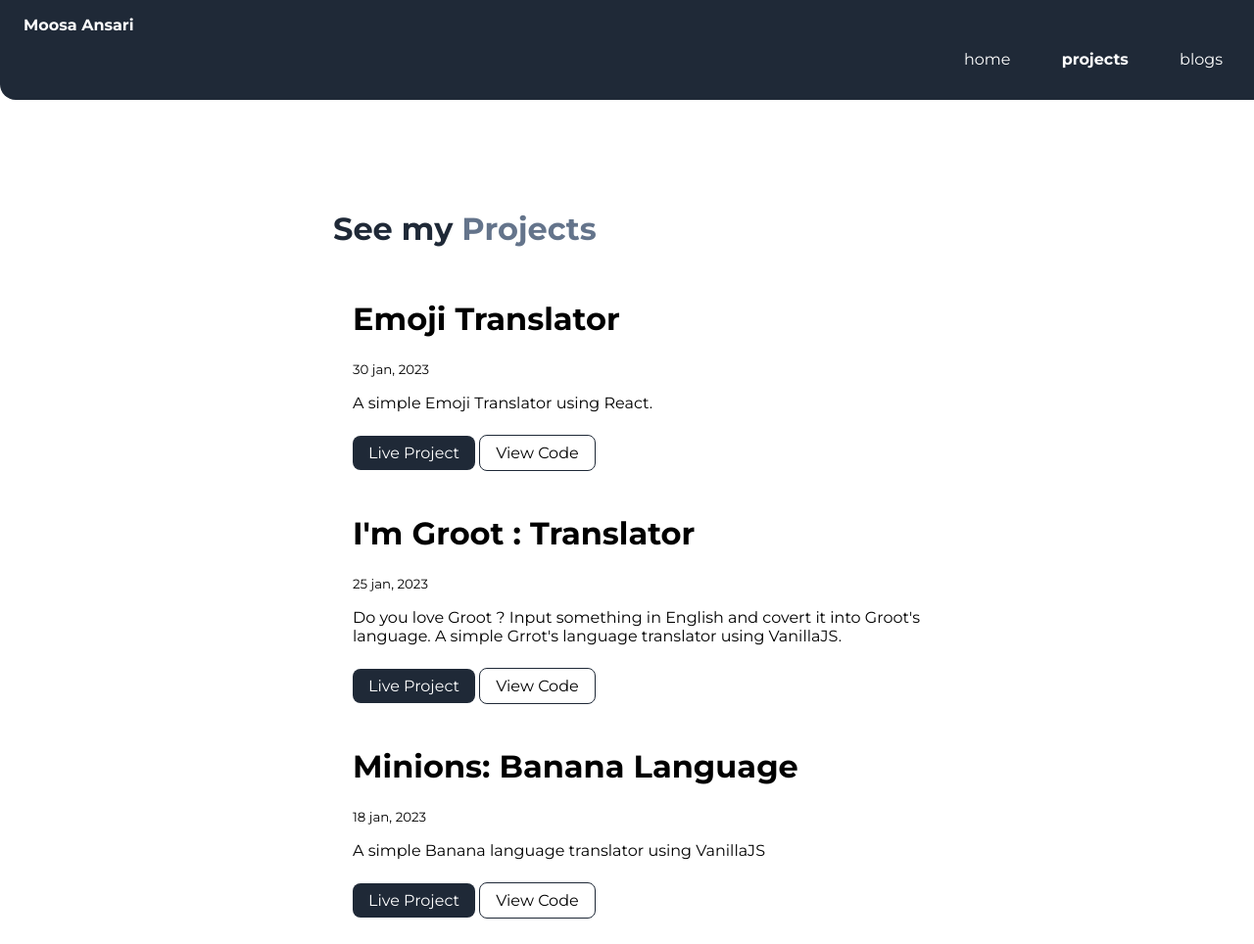
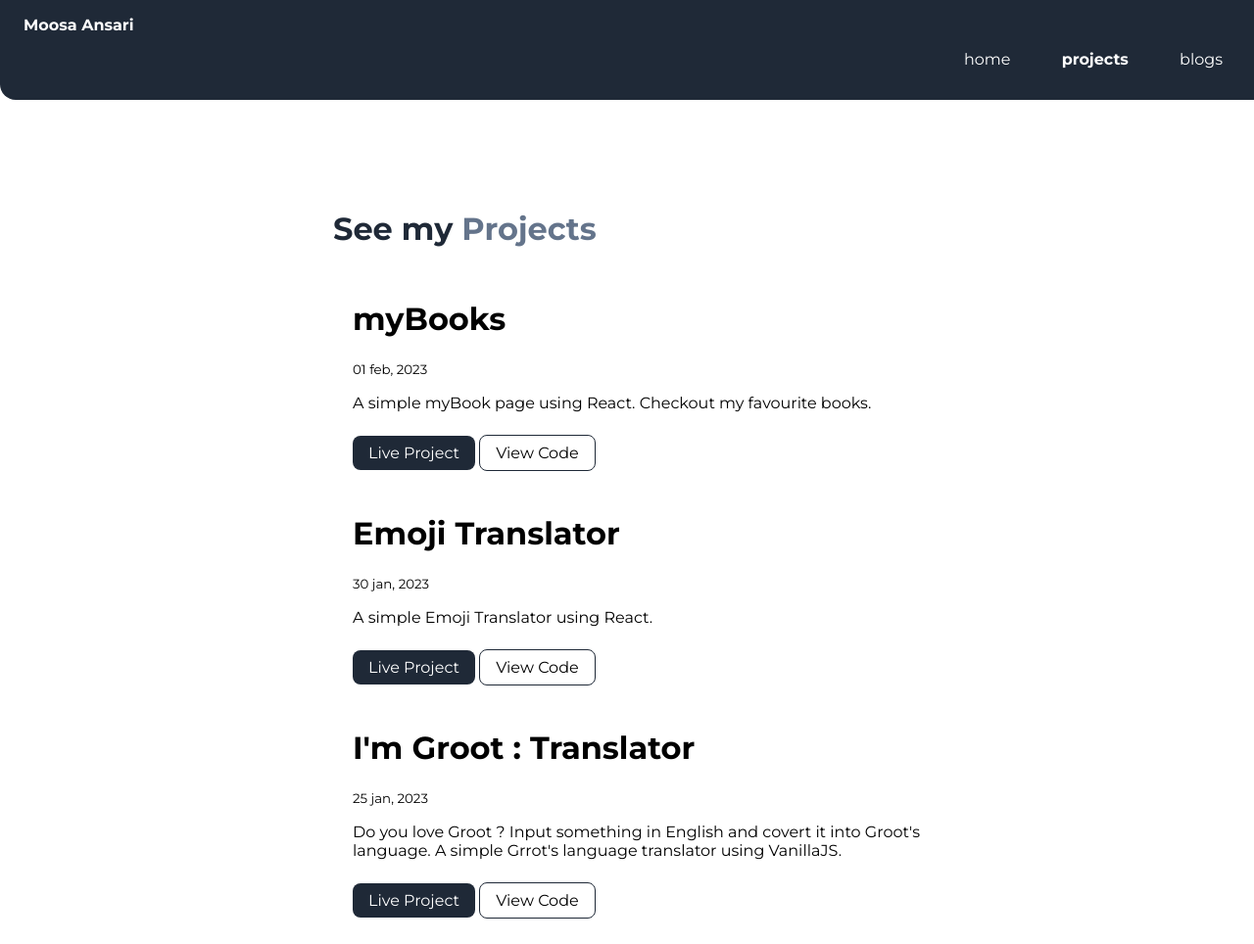
Before and after one commit to ansarimoosa99/my-portfolio-website, a plain HTML site: page projects.html in a window 1280 px wide. Shown: the top 964 px of the page at 98% size. Drawn offline with Linux system fonts and the light colour scheme.

Commit message:
Updated projects

```diff
--- a/projects.html
+++ b/projects.html
@@ -34,6 +34,24 @@
     </header>
 
     <ul class="list list-non-bullet">
+
+
+      <div class="container container-center">
+        <li>
+        <h1>myBooks</h1>
+        <small>01 feb, 2023</small>
+        <p>
+          A simple myBook page using React. Checkout my favourite books.
+        </p>
+        <div class="projects">
+        <a class="link link-primary" href="https://hwvb4s.csb.app/">Live Project</a>
+        <!-- inline -->
+        <a class="link link-secondary" href="https://codesandbox.io/s/my-fav-book-react-2-forked-hwvb4s">View Code</a>
+    </div>
+    </li>
+    </div>
+
+
       <div class="container container-center">
         <li>
         <h1>Emoji Translator </h1>
```
